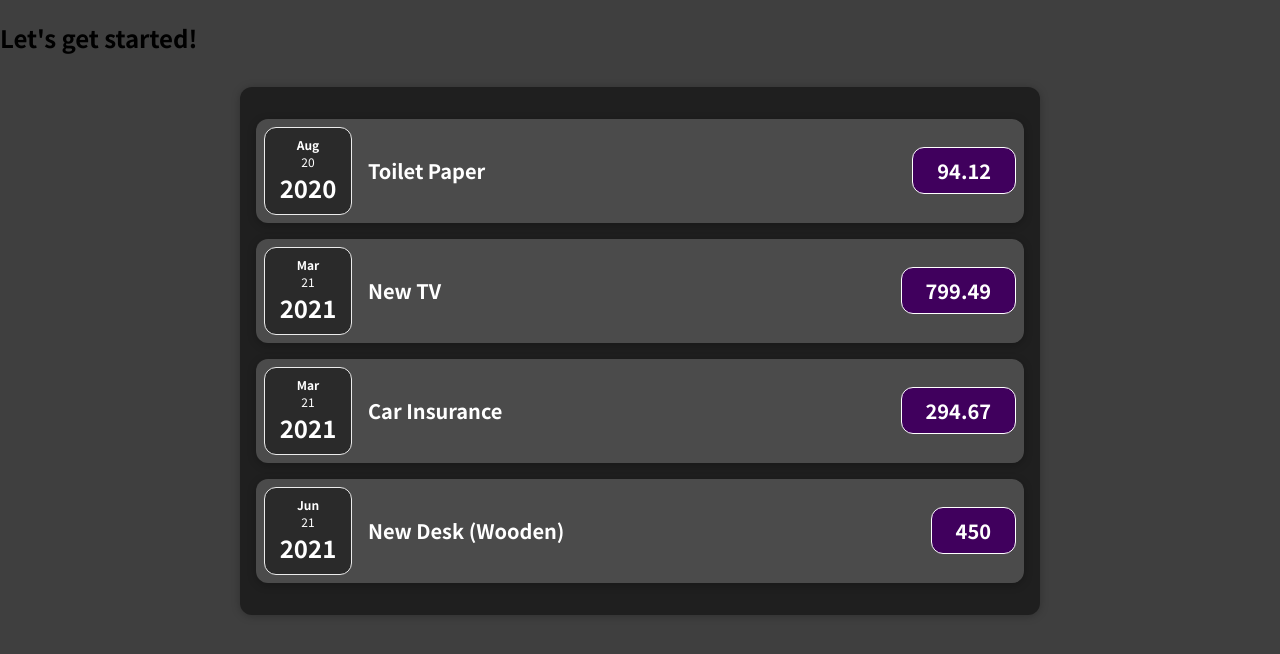
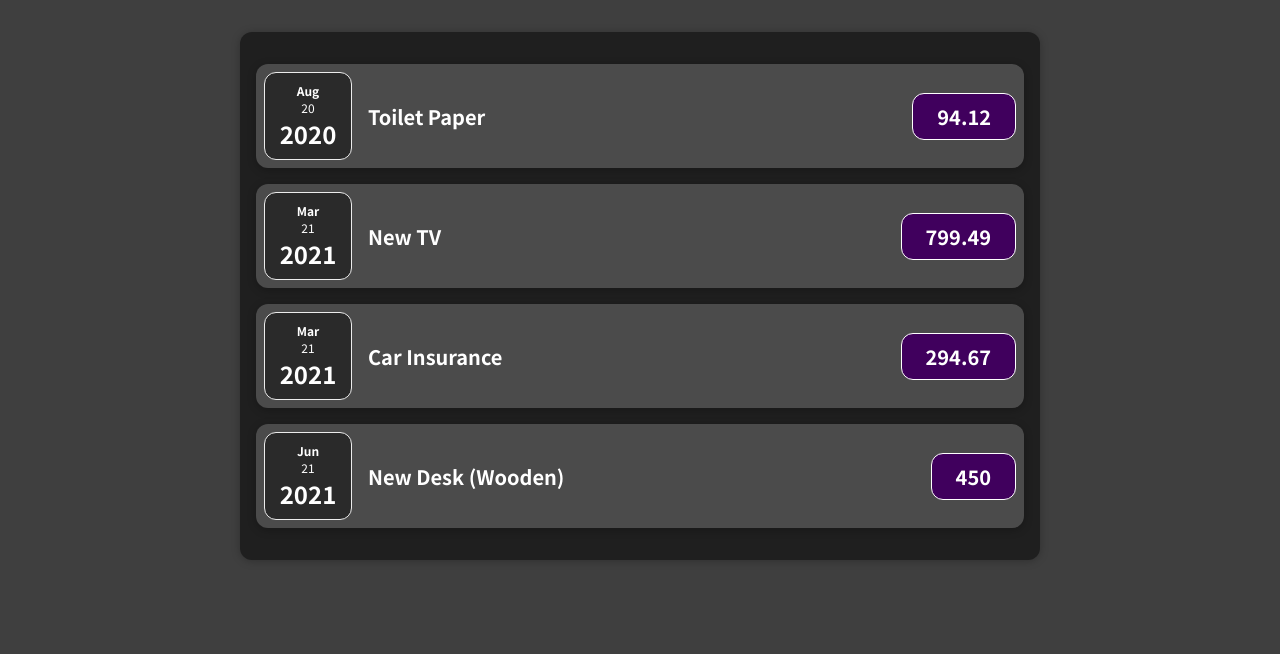
Before and after one commit to awar7118/01-starting-setup, a JavaScript app: page / in a window 1280 px wide. Shown: the top 654 px of the page. Built offline with nearby package versions, Linux system fonts and the light colour scheme.

Commit message:
removed lets get started text at start of page

```diff
--- a/src/App.js
+++ b/src/App.js
@@ -23,7 +23,6 @@ function App() {
   ];
   return (
     <div>
-      <h2>Let's get started!</h2>
       <Expenses items={expenses} />
     </div>
   );
```
